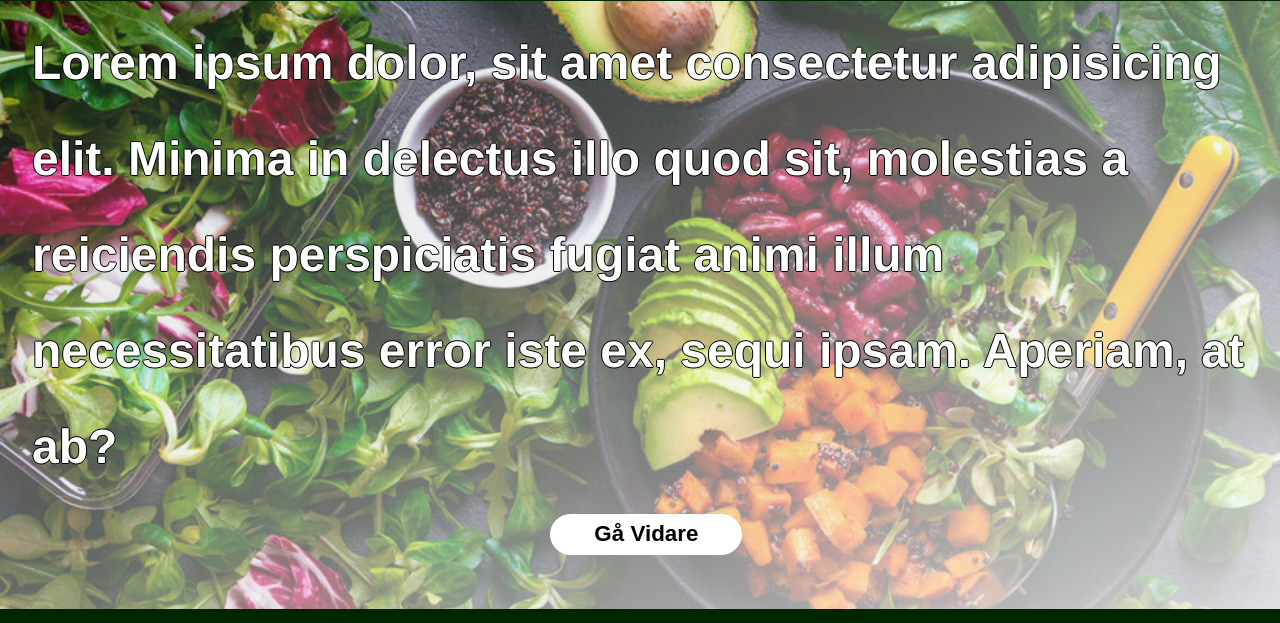
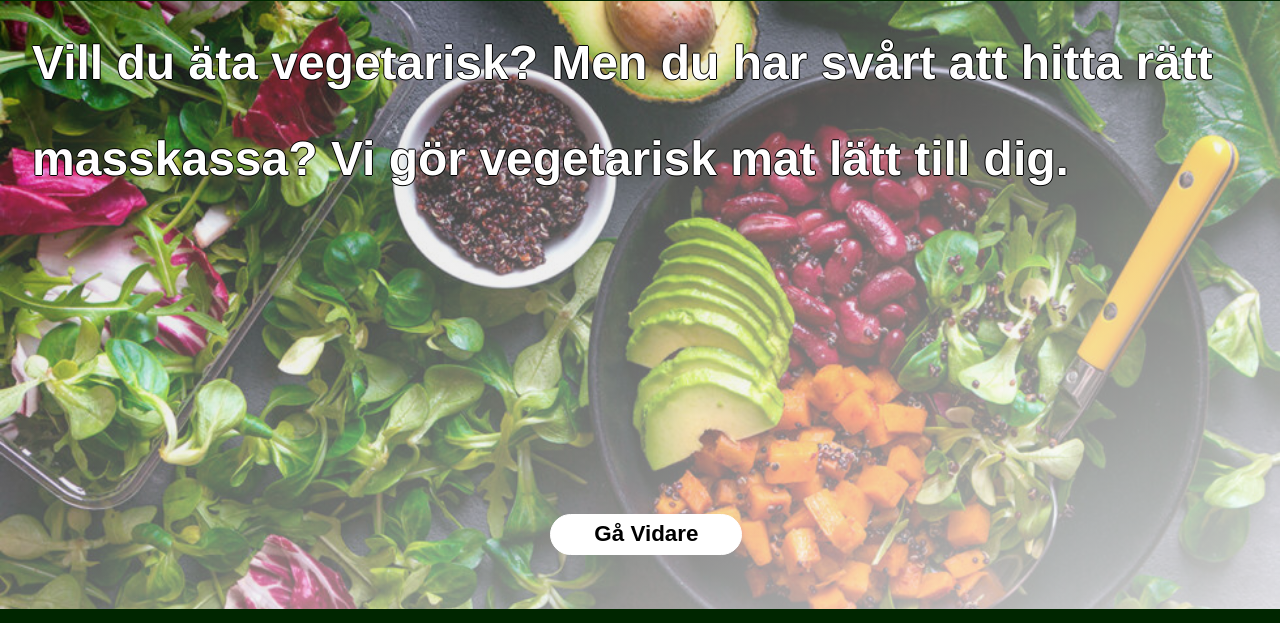
Before and after one commit to macke945/webbdesign-grupp, a plain HTML site: page src/index.html in a window 1280 px wide. Shown: the part 79-702 px from the top of the page. Drawn offline with Linux system fonts and the light colour scheme; a web font is replaced by a local one.

Commit message:
added introtext homepage

```diff
--- a/src/index.html
+++ b/src/index.html
@@ -19,7 +19,7 @@
     <section class="hero">
         <!-- <div class="hero-img"></div> -->
         <p class="hero-info">
-            Lorem ipsum dolor, sit amet consectetur adipisicing elit. Minima in delectus illo quod sit, molestias a reiciendis perspiciatis fugiat animi illum necessitatibus error iste ex, sequi ipsam. Aperiam, at ab?
+            Vill du äta vegetarisk? Men du har svårt att hitta rätt masskassa? Vi gör vegetarisk mat lätt till dig.
         </p>
         <a  class="button-hero" href="../src/cards/food-options.html">
            <button> Gå Vidare </button>
```
